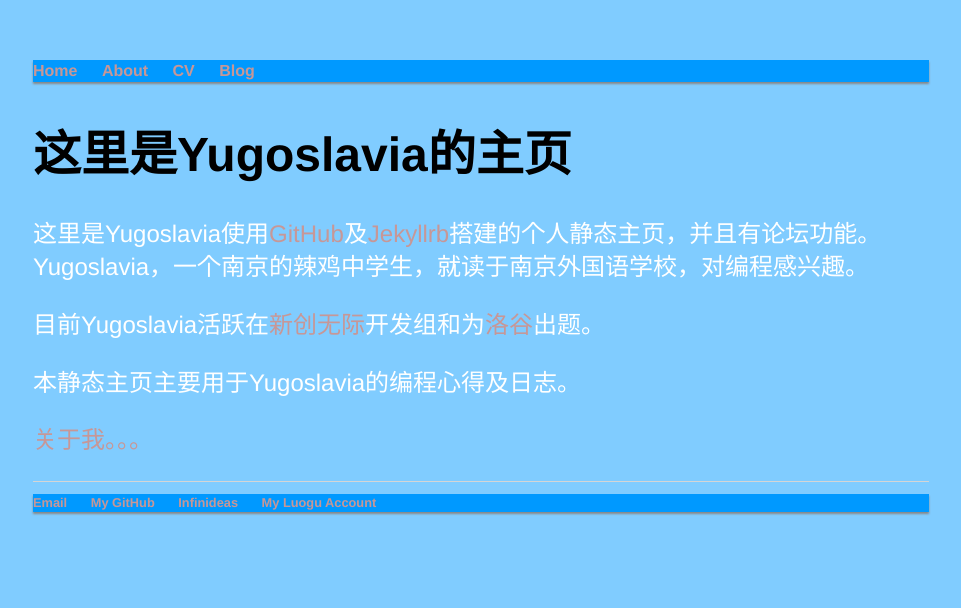
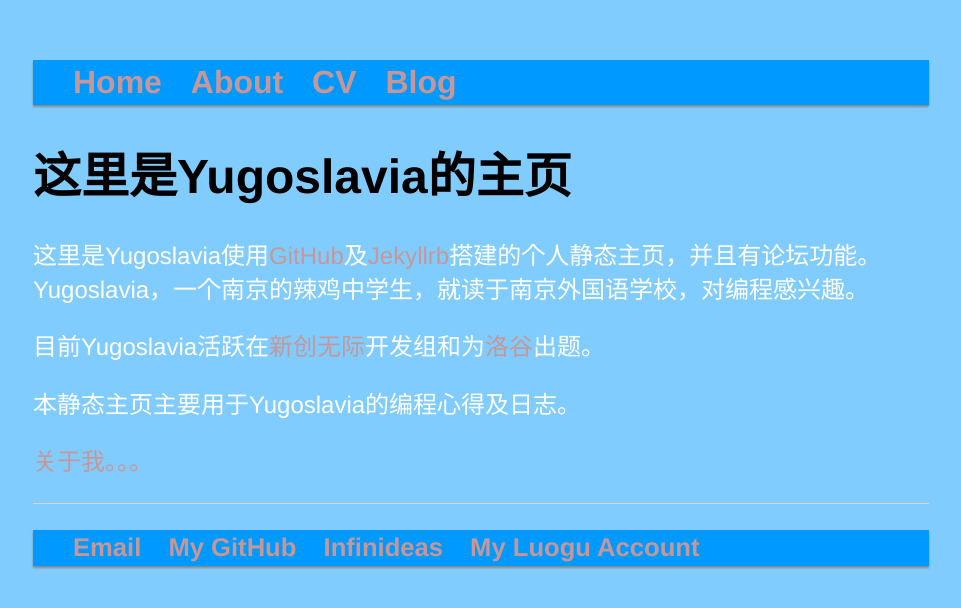
Before and after one commit to Yugoslavia36/yugoslavia36.github.io, a Jekyll site: the page built from index.html, in a window 1280 px wide. Shown: the top 608 px of the page, without its empty margins (159-1120 px from the left). Built offline with Jekyll 4.4.1, drawn with Linux system fonts in a browser that asks for light colours.

Commit message:
Update main.css

```diff
--- a/css/main.css
+++ b/css/main.css
@@ -14,7 +14,7 @@ h2 { font-size: 2.7em; }
 h3 { font-size: 2.3em; }
 h4 { font-size: 1.9em; }
 
-nav ul, footer ul { font-size: 1em; font-family: 'Helvetica', 'Arial', 'Sans-Serif','Microsoft YaHei UI'; padding: 0px; list-style: none; font-weight: bold; box-shadow: 0px 2px 2px #888888;background: #0099ff}#wrap{ width:1003px; margin:0 auto; overflow:hidden;}
+nav ul, footer ul { font-size: 2em; font-family: 'Helvetica', 'Arial', 'Sans-Serif','Microsoft YaHei UI';  list-style: none; font-weight: bold; box-shadow: 0px 2px 2px #888888;background: #0099ff}#wrap{ width:1003px; margin:0 auto; overflow:hidden;}
 nav ul li, footer ul li { display: inline; margin-right: 20px; }
 
 footer { border-top: 1px solid #d5d5d5; font-size: .8em; }
```
